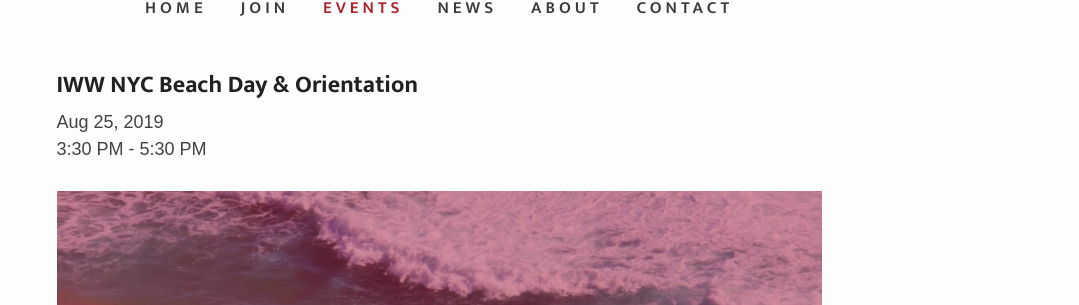
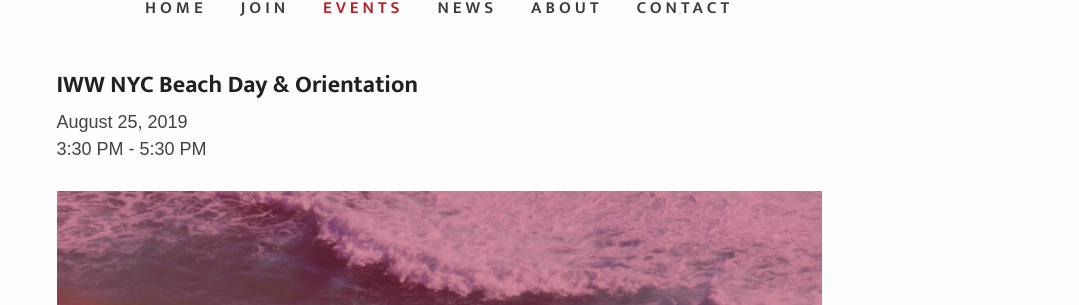
Before and after one commit to IWW-NYC-GMB/iww.nyc, a Jekyll site: the page built from _events/august-2019-orientation.md, in a window 1280 px wide and 900 px high, scrolled down 477 px. Shown: the part 148-453 px from the top of the window, without its empty margins (201-1280 px from the left). Built offline with Jekyll 4.4.1, drawn with Linux system fonts in a browser that asks for light colours; some web fonts are replaced.

Commit message:
Update event.html

```diff
--- a/_layouts/event.html
+++ b/_layouts/event.html
@@ -3,7 +3,7 @@ layout: default
 ---
 <article class="event">
 <h1>{{ page.title | escape }}</h1>
-<time style="font-size:18px;">{{ page.date | date: "%b %-d, %Y" }}<br>
+<time style="font-size:18px;">{{ page.date | date: "%B %-d, %Y" }}<br>
 {{ page.time }}</time><br><br>
 
 {{ content | newline_to_br | replace: "</p><br />", "</p><br>" | remove: "<br />" }}
```
